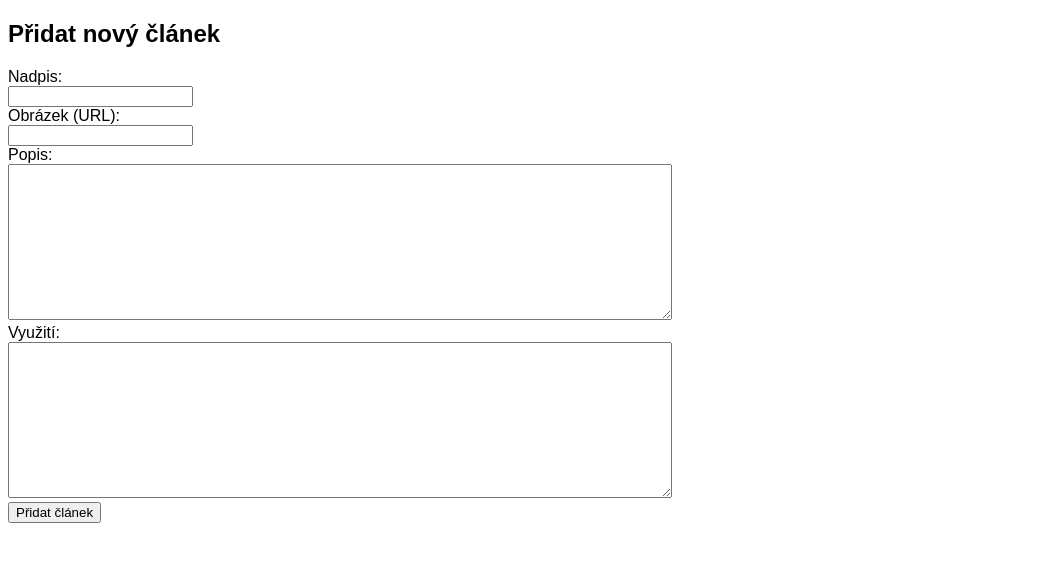
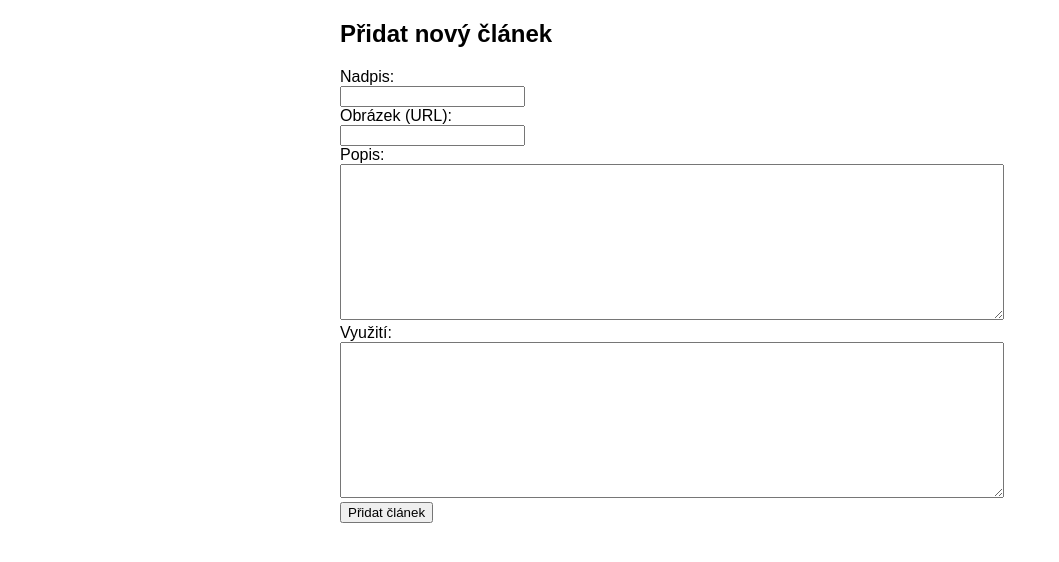
Before and after one commit to edumach/bylinky, a PHP site: page /add.php in a window 1280 px wide. Shown: the top 562 px of the page, without its empty margins (0-1059 px from the left). Run offline with PHP 8.4, Linux system fonts and the light colour scheme.

Commit message:
Add global class for max-width and centering

```diff
--- a/style.css
+++ b/style.css
@@ -1,3 +1,8 @@
 body {
   font-family: Arial, sans-serif;
 }
+
+.obal {
+  max-width: 600px;
+  margin: auto;
+}
```
